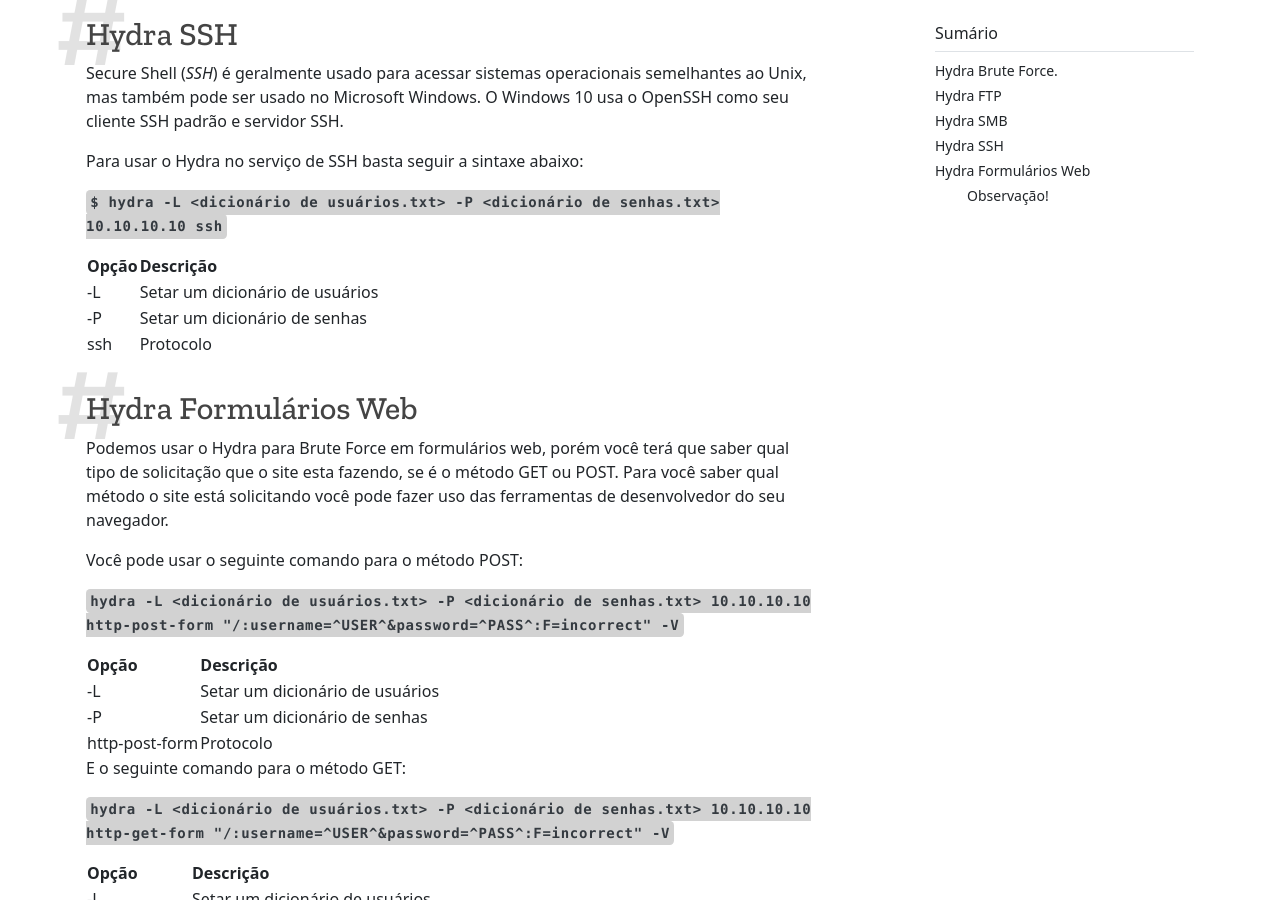
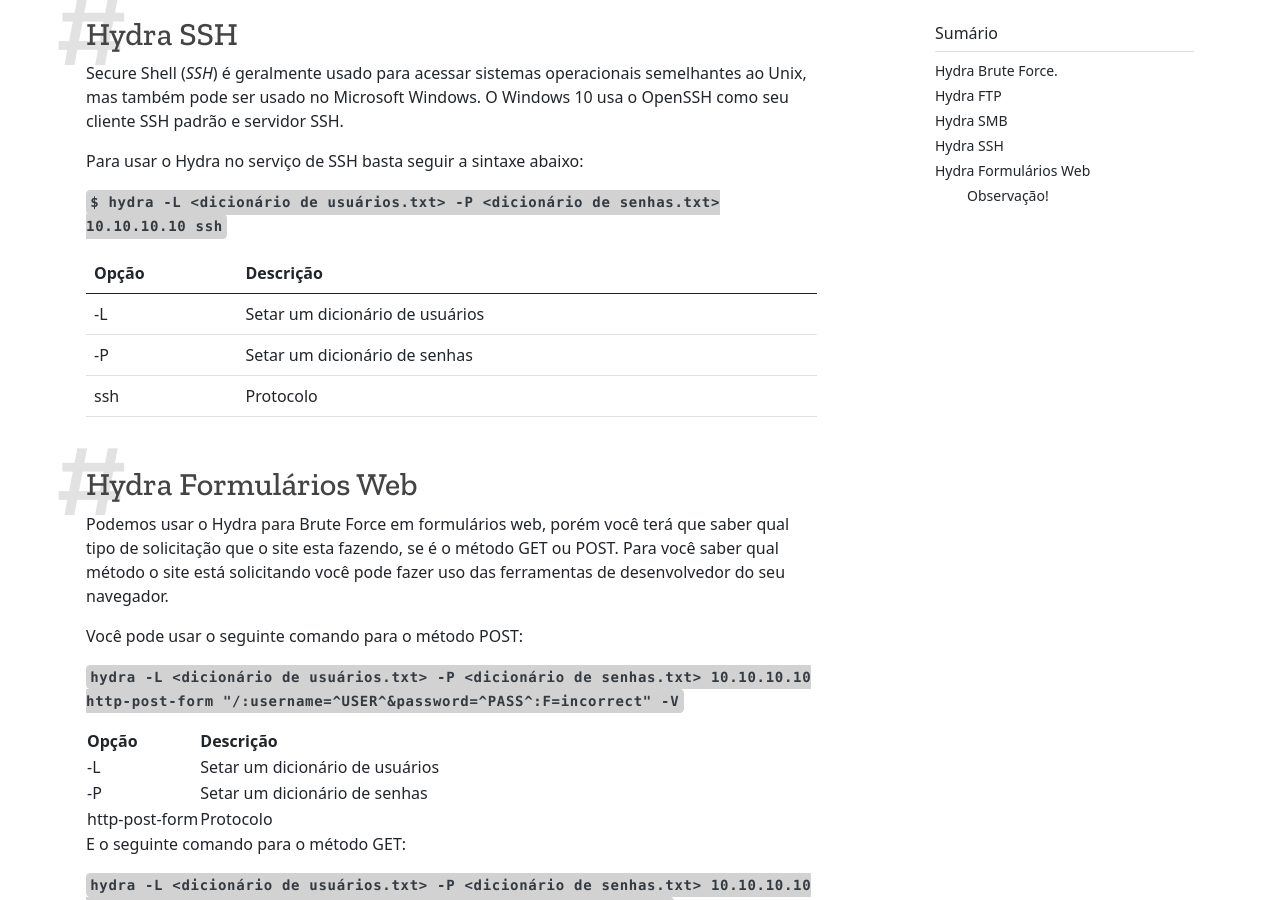
Before and after one commit to in1t0n3/initone.com.br, a Jekyll site: the page built from _posts/2020-07-22-hydra.md, in a window 1280 px wide and 900 px high, scrolled down 1727 px. Built offline with Jekyll 4.4.1, drawn with Linux system fonts in a browser that asks for light colours.

Commit message:
Update 2020-07-22-hydra.md

```diff
--- a/_posts/2020-07-22-hydra.md
+++ b/_posts/2020-07-22-hydra.md
@@ -91,11 +91,29 @@ Para usar o Hydra no serviço de SSH basta seguir a sintaxe abaixo:
 
 **`$ hydra -L <dicionário de usuários.txt> -P <dicionário de senhas.txt> 10.10.10.10 ssh`**
 
-|  Opção  |   		  Descrição            |
-|---------|--------------------------------|
-|   -L    | Setar um dicionário de usuários|
-|   -P 	  | Setar um dicionário de senhas  |
-|   ssh   | 		 Protocolo 		       |
+<table class="table">
+  <thead>
+    <tr>
+      <th scope="col">Opção</th>
+      <th scope="col">Descrição</th>
+    </tr>
+  </thead>
+  <tbody>
+    <tr>
+      <td>-L</td>
+      <td>Setar um dicionário de usuários</td>
+    </tr>
+    <tr>
+      <td>-P</td>
+      <td>Setar um dicionário de senhas</td>
+    </tr>
+    <tr>
+      <td>ssh</td>
+      <td>Protocolo</td>
+    </tr>
+  </tbody>
+</table>
+
 
 ## Hydra Formulários Web
 
```
